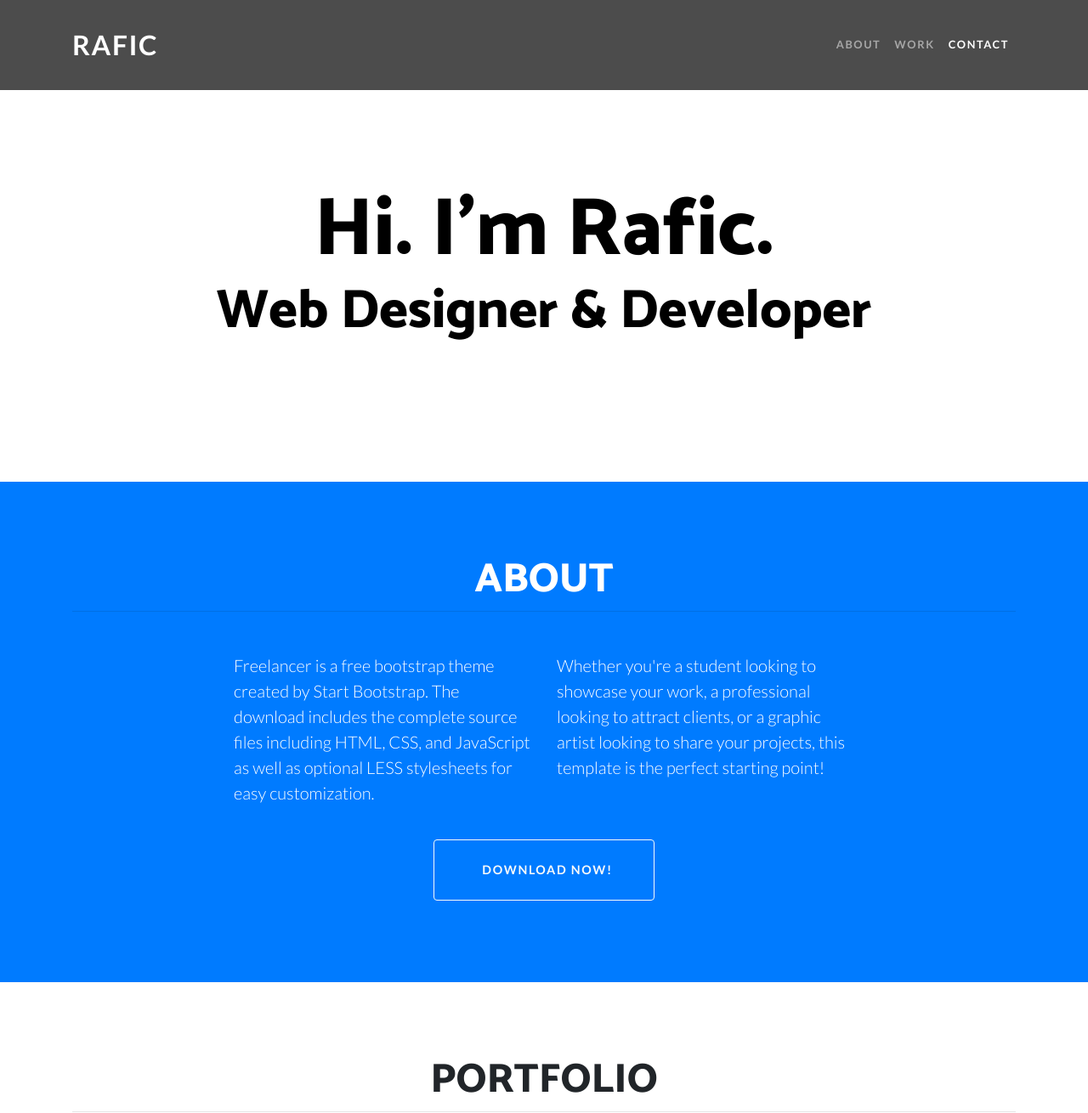
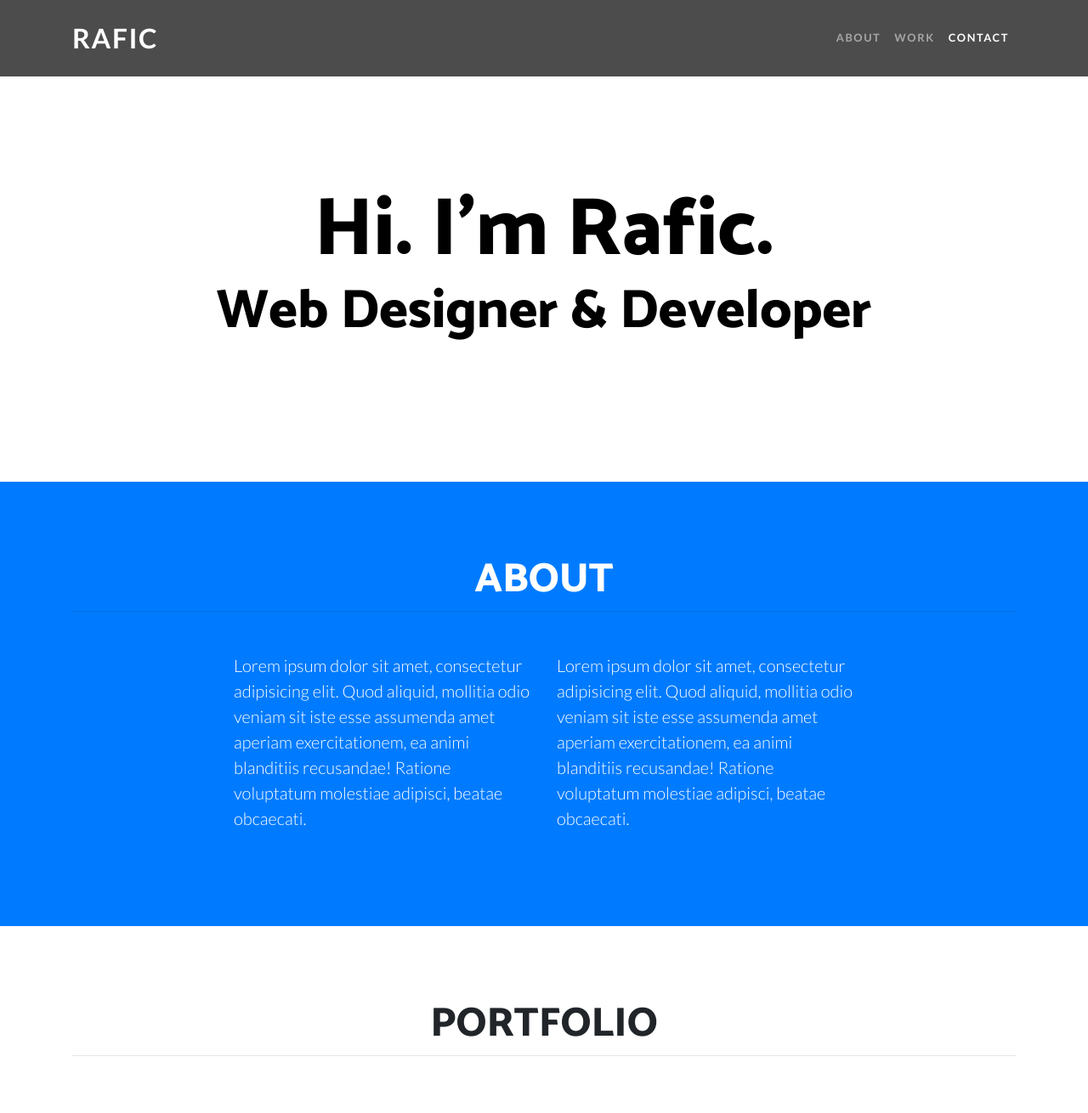
Before and after one commit to raficj/raficj.github.io, a PHP site: page / in a window 1280 px wide. Shown: the top 1310 px of the page at 85% size. Run offline with PHP 8.4, Linux system fonts and the light colour scheme.

Commit message:
add lorem

```diff
--- a/index.html
+++ b/index.html
@@ -69,17 +69,11 @@
             <hr class="star-light mb-5">
             <div class="row">
               <div class="col-lg-4 ml-auto">
-                <p class="lead">Freelancer is a free bootstrap theme created by Start Bootstrap. The download includes the complete source files including HTML, CSS, and JavaScript as well as optional LESS stylesheets for easy customization.</p>
+                <p class="lead">Lorem ipsum dolor sit amet, consectetur adipisicing elit. Quod aliquid, mollitia odio veniam sit iste esse assumenda amet aperiam exercitationem, ea animi blanditiis recusandae! Ratione voluptatum molestiae adipisci, beatae obcaecati.</p>
               </div>
               <div class="col-lg-4 mr-auto">
-                <p class="lead">Whether you're a student looking to showcase your work, a professional looking to attract clients, or a graphic artist looking to share your projects, this template is the perfect starting point!</p>
+                <p class="lead">Lorem ipsum dolor sit amet, consectetur adipisicing elit. Quod aliquid, mollitia odio veniam sit iste esse assumenda amet aperiam exercitationem, ea animi blanditiis recusandae! Ratione voluptatum molestiae adipisci, beatae obcaecati.</p>
               </div>
-            </div>
-            <div class="text-center mt-4">
-              <a class="btn btn-xl btn-outline-light" href="#">
-                <i class="fas fa-download mr-2"></i>
-                Download Now!
-              </a>
             </div>
           </div>
         </section>
@@ -154,6 +148,12 @@
           </div>
         </div>
       </div>
+      <div class="text-center mt-5">
+              <a class="btn btn-xl btn-outline-light" href="#">
+                <i class="fas fa-download mr-2"></i>
+                Hire Me!
+              </a>
+            </div>
     </section>
 
     <!-- Contact -->
--- a/styles.css
+++ b/styles.css
@@ -76,8 +76,6 @@ header.masthead .masthead-content .masthead-subheading {
   }
 
   .navbar-custom {
-    padding-top:  1.5rem;
-    padding-bottom: 1.5rem;
     -webkit-transition: padding-top 0.3s, padding-bottom 0.3s;
     transition: padding-top 0.3s, padding-bottom 0.3s;
   }
```
